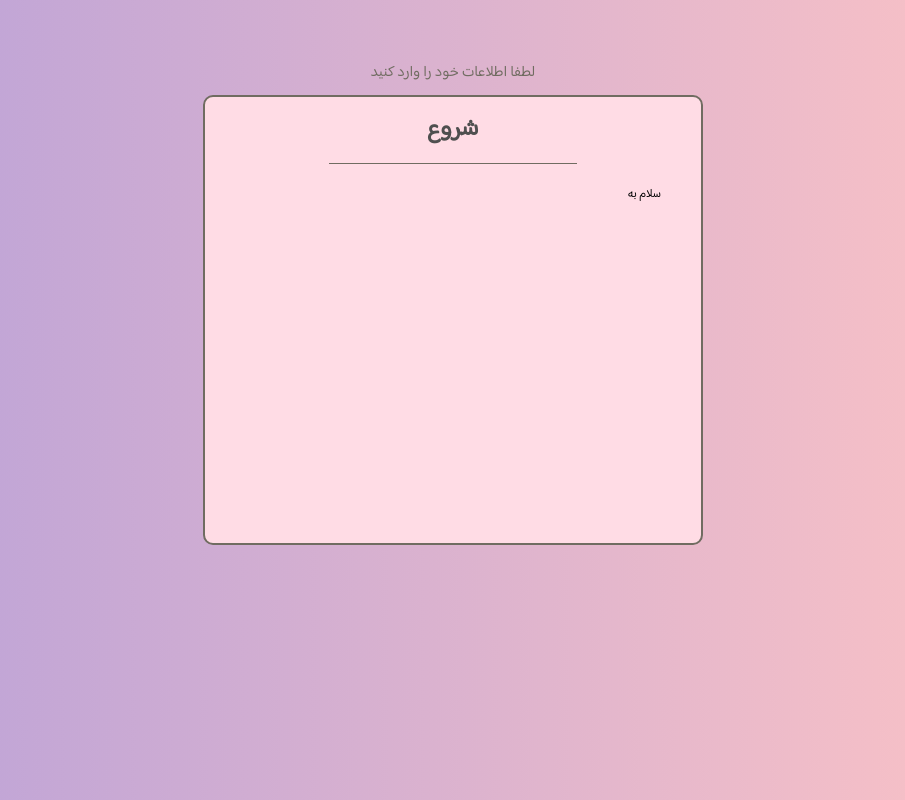
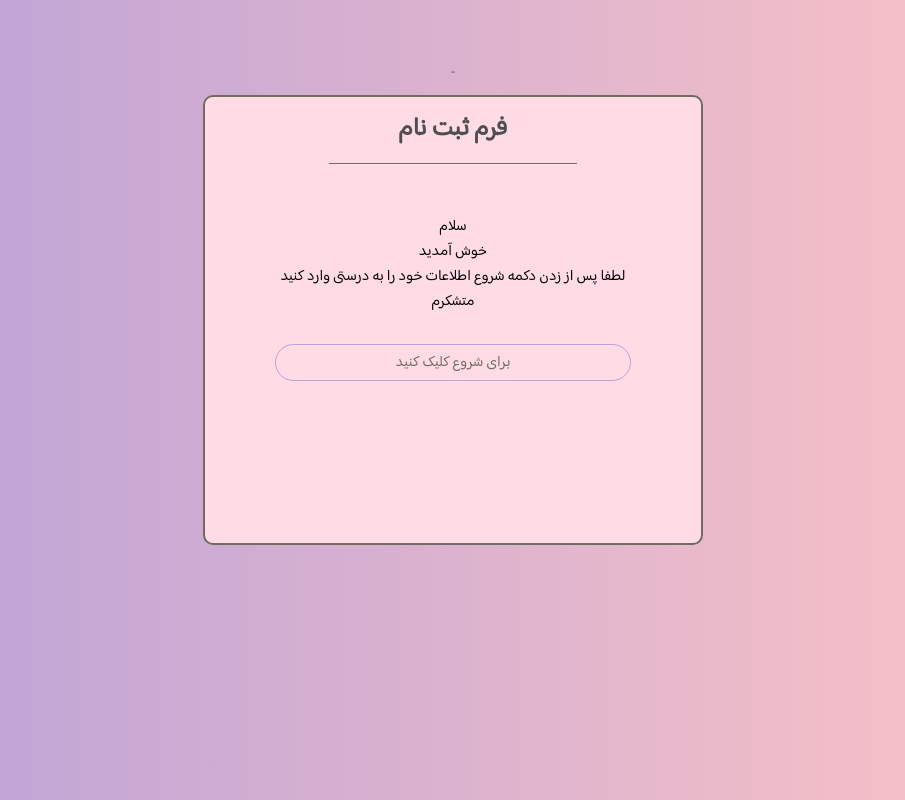
Before and after one commit to sahra-dev/my-project-formik-router-HOC, a React (Create React App) app: page / in a window 1280 px wide. Shown: the whole page, without its empty margins (187-1092 px from the left). Built offline with nearby package versions, Linux system fonts and the light colour scheme.

Commit message:
add react router dom v5

```diff
--- a/package.json
+++ b/package.json
@@ -9,6 +9,7 @@
     "formik": "^2.4.2",
     "react": "^18.2.0",
     "react-dom": "^18.2.0",
+    "react-router-dom": "^5.3.0",
     "react-scripts": "5.0.1",
     "web-vitals": "^2.1.4",
     "yup": "^1.2.0"
--- a/src/App.css
+++ b/src/App.css
@@ -29,8 +29,12 @@ html {
   padding-top: 6rem;
   font-family: 'Baloo';
   font-size: 1.2rem;
-  background: rgb(184,161,217);
-  background: linear-gradient(90deg, rgba(184,161,217,1) 0%, rgba(255,143,143,0.5242296747800683) 100%);
+  background: rgb(184, 161, 217);
+  background: linear-gradient(
+    90deg,
+    rgba(184, 161, 217, 1) 0%,
+    rgba(255, 143, 143, 0.5242296747800683) 100%
+  );
 }
 header {
   font-size: 1.5rem;
@@ -64,7 +68,7 @@ header {
   height: 100%;
   padding: 2rem 4rem;
 }
-.input-text-container ,
+.input-text-container,
 .number-input {
   display: flex;
   align-items: center;
@@ -165,10 +169,15 @@ label {
   font-size: 1.5rem;
   margin-right: 0.5rem;
 }
-.input-radio .error{
+.input-radio .error {
   transform: translate(0.7rem);
 }
 /* botton next */
+.btns {
+  display: flex;
+  justify-content: space-evenly;
+  align-items: center;
+}
 .next-btn {
   all: unset;
   width: 3.5rem;
@@ -201,7 +210,9 @@ label {
 .next-btn:hover .btn-flash-top {
   border: 1px solid var(--soft-pink);
 }
-
+.next-btn.previous {
+  transform: rotate(180deg);
+}
 /* second page */
 .city-select label {
   font-size: 1.5rem;
@@ -213,10 +224,10 @@ label {
 .city-select .error {
   transform: translate(22rem, 2rem);
 }
-.address-cmp{
+.address-cmp {
   margin-top: 2rem;
 }
-.address-cmp textarea{
+.address-cmp textarea {
   all: unset;
   margin: 1rem;
   width: 90%;
@@ -231,24 +242,53 @@ label {
 .address-cmp textarea:focus {
   border: 2px solid var(--soft-purple);
 }
-.address-cmp .error{
-    transform: translate( 11rem , 2rem);
+.address-cmp .error {
+  transform: translate(11rem, 2rem);
 }
 /* third page */
-.number-input input{
+.number-input input {
   width: 15rem;
 }
-.number-input .error{
+.number-input .error {
   transform: translate(0.5rem);
 }
-.checkbox-input{
+.checkbox-input {
   display: flex;
   justify-content: flex-start;
   align-items: flex-start;
 }
-.checkbox-input div{
+.checkbox-input div {
   margin-right: 2rem;
 }
-.checkbox-input .error{
+.checkbox-input .error {
   transform: translate(0.5rem);
 }
+/* home section */
+.home-section {
+  width: 100%;
+  font-size: 1.5rem;
+  display: flex;
+  flex-direction: column;
+  justify-content: center;
+  align-self: center;
+  padding: 3rem;
+}
+.home-section p {
+  text-align: center;
+}
+.home-section button {
+  all: unset;
+  border: 1px solid var(--soft-purple);
+  padding: 0.5rem;
+  display: flex;
+  justify-content: center;
+  align-items: center;
+  color: var(--taupe);
+  border-radius: 2rem;
+  margin-top: 3rem;
+  cursor: pointer;
+}
+.home-section button:hover {
+  background-color: var(--soft-purple);
+  color: #fff;
+}
--- a/src/Main.js
+++ b/src/Main.js
@@ -1,13 +1,20 @@
-import FirstInfo from "./pages/FirstInfo";
-import Home from "./pages/Home";
-import SecondInfo from "./pages/SecondInfo";
-import ThirdInfo from "./pages/ThirdInfo";
+import Home from './pages/Home'
+import FirstInfo from './pages/FirstInfo'
+import SecondInfo from './pages/SecondInfo'
+import ThirdInfo from './pages/ThirdInfo'
+import { BrowserRouter, Route, Switch, Link } from 'react-router-dom'
 
 const Main = () => {
-    return (
-        <Home/>
-
-     );
+  return (
+    <BrowserRouter>
+      <Switch>
+        <Route path="/" exact component={Home} />
+        <Route path="/first-page" component={FirstInfo} />
+        <Route path="/second-page" component={SecondInfo} />
+        <Route path="/third-page" component={ThirdInfo} />
+      </Switch>
+    </BrowserRouter>
+  )
 }
 
-export default Main;
+export default Main
--- a/src/components/Layout.js
+++ b/src/components/Layout.js
@@ -1,15 +1,17 @@
 
-const Layout = (WrappedComponent , title) => {
+const Layout = (WrappedComponent, header , title ) => {
   return (props) => {
-    return (<div className="body">
-      <header>لطفا اطلاعات خود را وارد کنید</header>
+    return (
+    <div className="body">
+      <header>{header}</header>
       <div className="counter">
         <h3 className="counter-header">{title}</h3>
         <div className="counter-main">
           <WrappedComponent />
         </div>
       </div>
-    </div>)
+    </div>
+    )
   }
 }
 
--- a/src/pages/FirstInfo.js
+++ b/src/pages/FirstInfo.js
@@ -6,6 +6,7 @@ import SelectInput from '../common/InputSelect'
 import Input from '../common/input'
 import CheckboxInput from '../common/InputRadio'
 import Layout from '../components/Layout'
+import { useHistory } from 'react-router-dom'
 
 const initialValues = {
   firstName: '',
@@ -71,15 +72,19 @@ const validationSchema = Yup.object({
 
 const FirstInfo = () => {
   const [formValue, setFormValue] = useState(null)
+  const history = useHistory()
   const onSubmit = (e) => {
     console.log(e)
+    history.push('/second-page')
   }
   const formik = useFormik({
     initialValues,
     onSubmit,
     validationSchema,
   })
-
+  const clickHandler = () => {
+    history.push('/')
+  }
   return (
     <form onSubmit={formik.handleSubmit}>
       <Input
@@ -131,12 +136,26 @@ const FirstInfo = () => {
         options={genderOption}
         label="جنسیت"
       />
+      <div className="btns">
         <button className="next-btn" type="submit">
           <div className="btn-flash-top"></div>
           <div className="btn-flash-bottom"></div>
         </button>
+        <button
+          className="next-btn previous"
+          type="button"
+          onClick={clickHandler}
+        >
+          <div className="btn-flash-top"></div>
+          <div className="btn-flash-bottom"></div>
+        </button>
+      </div>
     </form>
   )
 }
 
-export default Layout(FirstInfo , 'قسمت اول')
+export default Layout(
+  FirstInfo,
+  'لطفا اطلاعات خود را در صفحه اول وارد کنید',
+  'قسمت اول',
+)
--- a/src/pages/Home.js
+++ b/src/pages/Home.js
@@ -1,12 +1,22 @@
-import Layout from "../components/Layout";
-
+import { useHistory } from 'react-router-dom'
+import Layout from '../components/Layout'
 
 const Home = () => {
-    return (
-        <div>
-            سلام به
-        </div>
-    );
+  const history = useHistory()
+  const clickHandler = () => {
+    history.push('/first-page')
+  }
+  return (
+    <div className="home-section">
+      <p>سلام</p>
+      <p>خوش آمدید</p>
+      <p>لطفا پس از زدن دکمه شروع اطلاعات خود را به درستی وارد کنید </p>
+      <p>متشکرم</p>
+      <button type="button" onClick={clickHandler}>
+        برای شروع کلیک کنید
+      </button>
+    </div>
+  )
 }
 
-export default Layout(Home , "شروع");
+export default Layout(Home, '-', 'فرم ثبت نام')
--- a/src/pages/SecondInfo.js
+++ b/src/pages/SecondInfo.js
@@ -5,12 +5,13 @@ import * as Yup from 'yup'
 import SelectInput from '../common/InputSelect'
 import Input from '../common/input'
 import Layout from '../components/Layout'
+import { useHistory } from 'react-router-dom'
 
 const initialValues = {
   phoneNumber: '',
   cellPhoneNumber: '',
   city: '',
-  address :''
+  address: '',
 }
 const cityOptions = [
   { label: 'تهران', value: 'tehran' },
@@ -40,15 +41,19 @@ const validationSchema = Yup.object({
 
 const SecondInfo = () => {
   const [formValue, setFormValue] = useState(null)
+  const history = useHistory()
   const onSubmit = (e) => {
     console.log(e)
+    history.push('/third-page')
   }
   const formik = useFormik({
     initialValues,
     onSubmit,
     validationSchema,
   })
-
+  const clickHandler = () => {
+    history.push('first-page')
+  }
   return (
     <form onSubmit={formik.handleSubmit}>
       <Input
@@ -74,28 +79,42 @@ const SecondInfo = () => {
         errorStyle={customErrorStyle}
         className="city-select"
       />
-          <div className='address-cmp'>
+      <div className="address-cmp">
         <label>آدرس محل زندگی :</label>
-          {formik.touched.address && formik.errors.address &&(
-            <span className='error'>{formik.errors.address}</span>
+        {formik.touched.address && formik.errors.address && (
+          <span className="error">{formik.errors.address}</span>
         )}
         <textarea
           name="address"
           placeholder="آدرس دقیق خود را وارد کنید .."
-            {...formik.getFieldProps("address")}
+          {...formik.getFieldProps('address')}
           style={
-                (formik.touched.address && formik.errors.address)?
-                customErrorStyle : null
+            formik.touched.address && formik.errors.address
+              ? customErrorStyle
+              : null
           }
         ></textarea>
-
       </div>
+      <div className="btns">
         <button className="next-btn" type="submit">
           <div className="btn-flash-top"></div>
           <div className="btn-flash-bottom"></div>
         </button>
+        <button
+          className="next-btn previous"
+          type="button"
+          onClick={clickHandler}
+        >
+          <div className="btn-flash-top"></div>
+          <div className="btn-flash-bottom"></div>
+        </button>
+      </div>
     </form>
   )
 }
 
-export default Layout(SecondInfo , 'قسمت دوم')
+export default Layout(
+  SecondInfo,
+  'لطفا اطلاعات خود را در صفحه دوم وارد کنید',
+  'قسمت دوم',
+)
--- a/src/pages/ThirdInfo.js
+++ b/src/pages/ThirdInfo.js
@@ -6,12 +6,13 @@ import Input from '../common/input'
 import InputRadio from '../common/InputRadio'
 import CheckboxInput from '../common/InputCheckBox'
 import Layout from '../components/Layout'
+import { useHistory } from 'react-router-dom'
 
 const initialValues = {
   numberOfFamilyMember: '',
   isTwins: '',
   siblings: [],
-  isMarried:''
+  isMarried: '',
 }
 const yesNoOptionTwins = [
   { label: 'بله', value: 'twins' },
@@ -34,11 +35,12 @@ const validationSchema = Yup.object({
   numberOfFamilyMember: Yup.string().required('*'),
   isTwins: Yup.string().required('*'),
   siblings: Yup.array().min(1, '*').required('*'),
-  isMarried:Yup.string().required('*')
+  isMarried: Yup.string().required('*'),
 })
 
 const ThirdInfo = () => {
   const [formValue, setFormValue] = useState(null)
+  const history = useHistory()
   const onSubmit = (e) => {
     console.log(e)
   }
@@ -47,7 +49,9 @@ const ThirdInfo = () => {
     onSubmit,
     validationSchema,
   })
-
+  const clickHandler = () => {
+    history.push('/second-page')
+  }
   return (
     <form onSubmit={formik.handleSubmit}>
       <Input
@@ -78,13 +82,26 @@ const ThirdInfo = () => {
         options={yesNoOptionMarried}
         label="آیا متاهل هستید؟"
       />
+      <div className="btns">
         <button className="next-btn" type="submit">
           <div className="btn-flash-top"></div>
           <div className="btn-flash-bottom"></div>
         </button>
+        <button
+          className="next-btn previous"
+          type="button"
+          onClick={clickHandler}
+        >
+          <div className="btn-flash-top"></div>
+          <div className="btn-flash-bottom"></div>
+        </button>
+      </div>
     </form>
-
   )
 }
 
-export default Layout(ThirdInfo , 'قسمت سوم')
+export default Layout(
+  ThirdInfo,
+  'لطفا اطلاعات خود را در آخرین صفحه وارد کنید',
+  'قسمت سوم',
+)
```
Also changed, not shown: 2 other files (tests, documents, lock files or other folders). Lines whose indentation alone changed are shown as unchanged.
